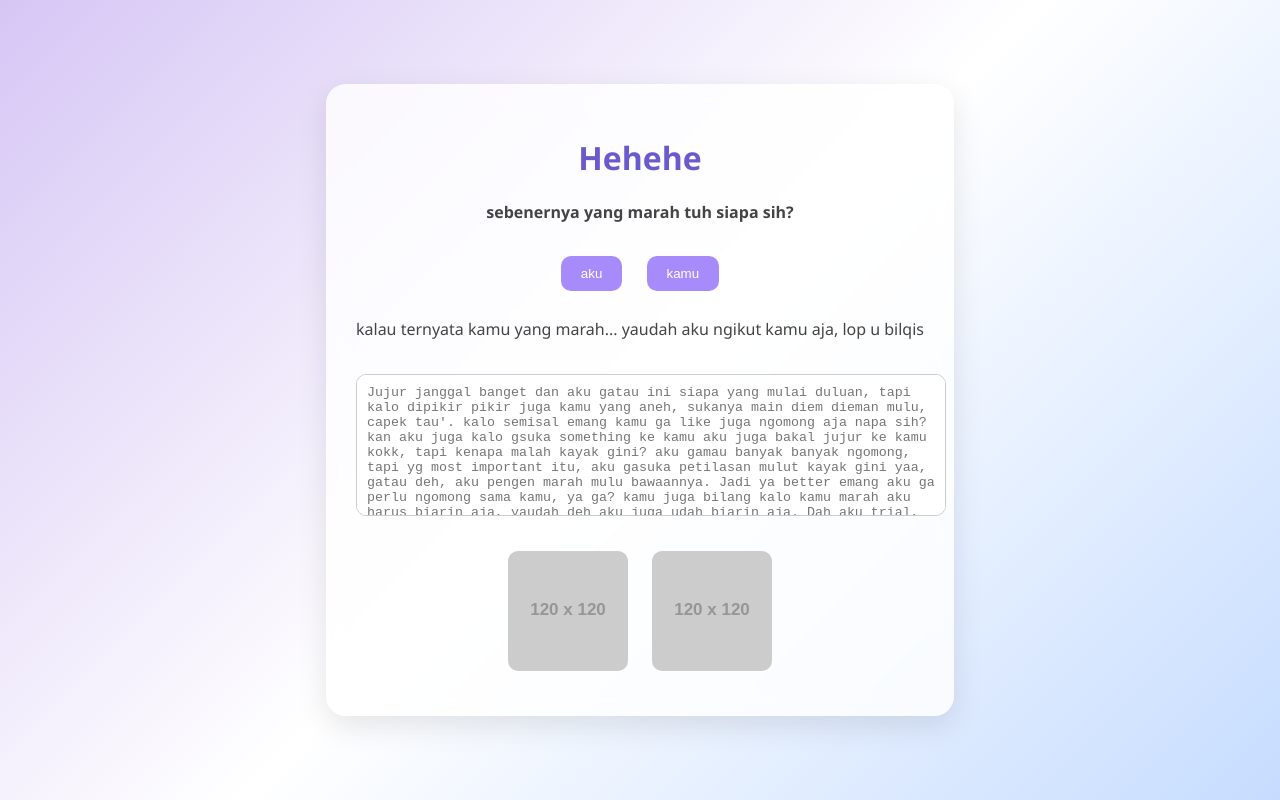
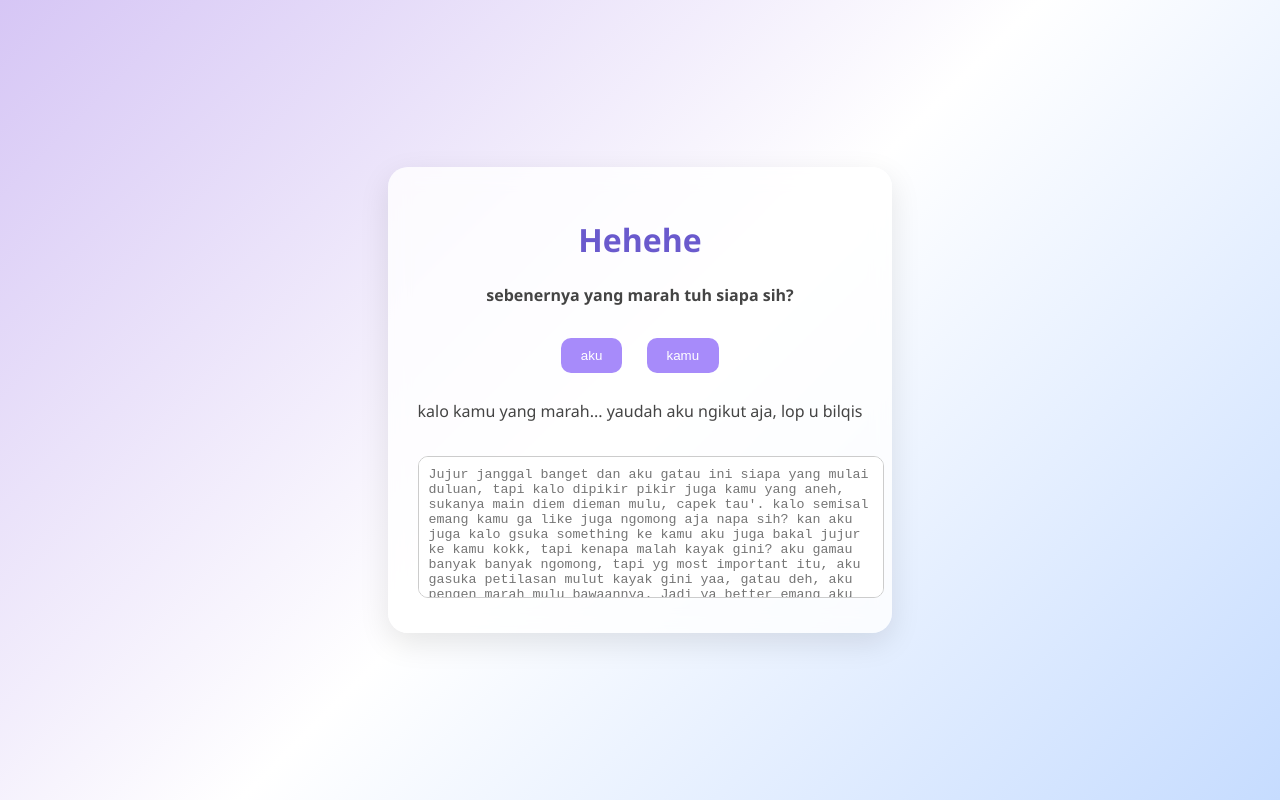
Before and after one commit to beyourminebeel/confuso, a plain HTML site: page index.html in a window 1280 px wide. Both pictures are taken after a click on the button "kamu". Drawn offline with Linux system fonts and the light colour scheme; placeholder pictures from the web are drawn by us.

Commit message:
Update index.html

```diff
--- a/index.html
+++ b/index.html
@@ -97,12 +97,6 @@
     <textarea placeholder="Jujur janggal banget dan aku gatau ini siapa yang mulai duluan, tapi kalo dipikir pikir juga kamu yang aneh, sukanya main diem dieman mulu, capek tau'. kalo semisal emang kamu ga like juga ngomong aja napa sih? kan aku juga kalo gsuka something ke kamu aku juga bakal jujur ke kamu kokk, tapi kenapa malah kayak gini? aku gamau banyak banyak ngomong, tapi yg most important itu, aku gasuka petilasan mulut kayak gini yaa, gatau deh, aku pengen marah mulu bawaannya. Jadi ya better emang aku ga perlu ngomong sama kamu, ya ga? kamu juga bilang kalo kamu marah aku harus biarin aja, yaudah deh aku juga udah biarin aja. Dah aku trial, semoga aja ga bikin mimpi buruk lagi, ahahaha. yodah deh gitu aja, jujur ini coding nya aku bingung banget , maaaf kalo bingung pas buka/baca ini."></textarea>
   </div>
 
-  <div class="image-container">
-    <!-- Ganti src dengan gambar yang kamu mau -->
-    <img src="https://via.placeholder.com/120" alt="kamera">
-    <img src="https://via.placeholder.com/120" alt="bola">
-  </div>
-</div>
 
 <script>
   function showMessage(choice) {
@@ -112,9 +106,9 @@
     messageBox.classList.remove("hidden");
 
     if (choice === "aku") {
-      text.innerText = "kalau ternyata aku yang salah... aku bisanya main bikin coding kayak gini, daripada ngomong langsung";
+      text.innerText = "kalo emang aku yang salah... aku bisanya main bikin coding kayak gini, daripada ngomong langsung";
     } else {
-      text.innerText = "kalau ternyata kamu yang marah... yaudah aku ngikut kamu aja, lop u bilqis";
+      text.innerText = "kalo kamu yang marah... yaudah aku ngikut aja, lop u bilqis";
     }
   }
 </script>
```
